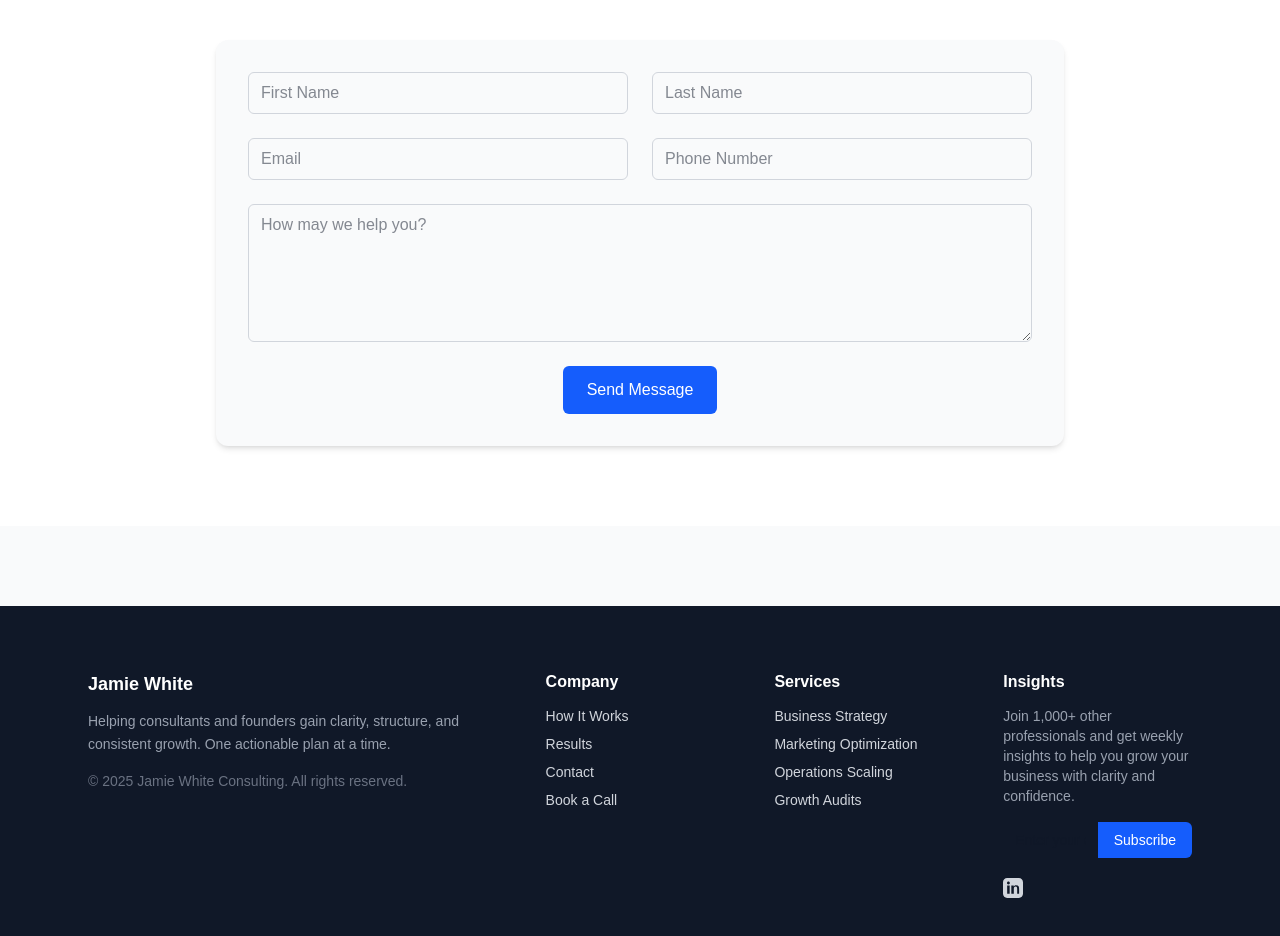
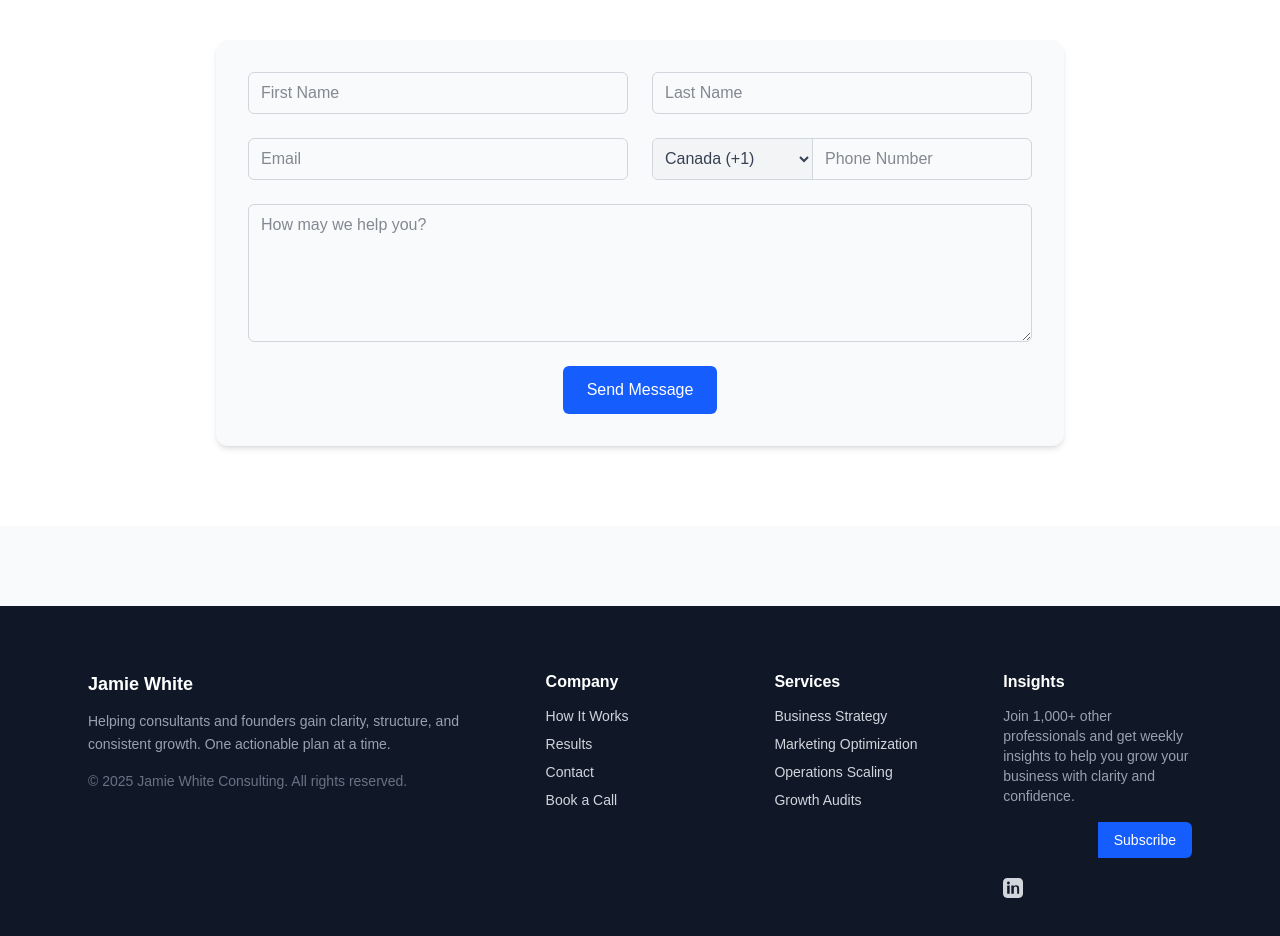
Before and after one commit to warlordtm/sbggroup, a Next.js app: page / in a window 1280 px wide. Shown: the part 3500-4436 px from the top of the page. Built offline with nearby package versions, Linux system fonts and the light colour scheme.

Commit message:
Update the website

```diff
--- a/src/app/api/contact/route.ts
+++ b/src/app/api/contact/route.ts
@@ -7,38 +7,19 @@ const resend = new Resend(process.env.RESEND_API_KEY);
 
 export async function POST(req: Request) {
   try {
-    const { firstName, lastName, email, message, phone } = await req.json();
+    const { firstName, email, message, phone } = await req.json();
 
-    if (!firstName || !email || !message) {
-      return NextResponse.json(
-        { success: false, error: "Missing required fields." },
-        { status: 400 }
-      );
-    }
-
-    const data = await resend.emails.send({
-      from: "Jamie Lee White Website <onboarding@resend.dev>",
-      to: "godwinbamisaye3@gmail.com",
+    await resend.emails.send({
+      from: "Portfolio Contact <onboarding@resend.dev>",
+      to: "bamisayegodwin7@gmail.com",
+      subject: `New message from ${firstName}`,
       replyTo: email,
-      subject: `New message from ${firstName} ${lastName || ""}`,
-      text: `
-New message received from the website contact form:
-
-Name: ${firstName} ${lastName || ""}
-Email: ${email}
-Phone: ${phone || "N/A"}
-
-Message:
-${message}
-      `,
+      text: `Email: ${email}\n\nMessage: ${message}, My phone number is ${phone}`,
     });
-
-    // ✅ log result for debugging
-    console.log("Email sent:", data);
 
     return NextResponse.json({ success: true });
   } catch (error) {
-    console.error("Email error:", error);
-    return NextResponse.json({ success: false, error: "Failed to send email" }, { status: 500 });
+    console.error(error);
+    return NextResponse.json({ success: false }, { status: 500 });
   }
 }
--- a/src/components/ContactForm.tsx
+++ b/src/components/ContactForm.tsx
@@ -8,14 +8,189 @@ export default function ContactForm() {
     firstName: "",
     lastName: "",
     email: "",
+    countryCode: "+1",
     phone: "",
     message: "",
   });
   const [status, setStatus] = useState("");
 
-  const handleChange = (e: React.ChangeEvent<HTMLInputElement | HTMLTextAreaElement>) => {
-    setFormData({ ...formData, [e.target.name]: e.target.value });
-  };
+  const countryCodes = [
+    { name: "Afghanistan", code: "+93" },
+    { name: "Albania", code: "+355" },
+    { name: "Algeria", code: "+213" },
+    { name: "Andorra", code: "+376" },
+    { name: "Angola", code: "+244" },
+    { name: "Argentina", code: "+54" },
+    { name: "Armenia", code: "+374" },
+    { name: "Australia", code: "+61" },
+    { name: "Austria", code: "+43" },
+    { name: "Azerbaijan", code: "+994" },
+    { name: "Bahamas", code: "+1-242" },
+    { name: "Bahrain", code: "+973" },
+    { name: "Bangladesh", code: "+880" },
+    { name: "Barbados", code: "+1-246" },
+    { name: "Belarus", code: "+375" },
+    { name: "Belgium", code: "+32" },
+    { name: "Belize", code: "+501" },
+    { name: "Benin", code: "+229" },
+    { name: "Bhutan", code: "+975" },
+    { name: "Bolivia", code: "+591" },
+    { name: "Bosnia and Herzegovina", code: "+387" },
+    { name: "Botswana", code: "+267" },
+    { name: "Brazil", code: "+55" },
+    { name: "Brunei", code: "+673" },
+    { name: "Bulgaria", code: "+359" },
+    { name: "Burkina Faso", code: "+226" },
+    { name: "Burundi", code: "+257" },
+    { name: "Cambodia", code: "+855" },
+    { name: "Cameroon", code: "+237" },
+    { name: "Canada", code: "+1" },
+    { name: "Cape Verde", code: "+238" },
+    { name: "Central African Republic", code: "+236" },
+    { name: "Chad", code: "+235" },
+    { name: "Chile", code: "+56" },
+    { name: "China", code: "+86" },
+    { name: "Colombia", code: "+57" },
+    { name: "Comoros", code: "+269" },
+    { name: "Congo (DRC)", code: "+243" },
+    { name: "Congo (Republic)", code: "+242" },
+    { name: "Costa Rica", code: "+506" },
+    { name: "Croatia", code: "+385" },
+    { name: "Cuba", code: "+53" },
+    { name: "Cyprus", code: "+357" },
+    { name: "Czech Republic", code: "+420" },
+    { name: "Denmark", code: "+45" },
+    { name: "Djibouti", code: "+253" },
+    { name: "Dominican Republic", code: "+1-809" },
+    { name: "Ecuador", code: "+593" },
+    { name: "Egypt", code: "+20" },
+    { name: "El Salvador", code: "+503" },
+    { name: "Equatorial Guinea", code: "+240" },
+    { name: "Eritrea", code: "+291" },
+    { name: "Estonia", code: "+372" },
+    { name: "Eswatini", code: "+268" },
+    { name: "Ethiopia", code: "+251" },
+    { name: "Fiji", code: "+679" },
+    { name: "Finland", code: "+358" },
+    { name: "France", code: "+33" },
+    { name: "Gabon", code: "+241" },
+    { name: "Gambia", code: "+220" },
+    { name: "Georgia", code: "+995" },
+    { name: "Germany", code: "+49" },
+    { name: "Ghana", code: "+233" },
+    { name: "Greece", code: "+30" },
+    { name: "Grenada", code: "+1-473" },
+    { name: "Guatemala", code: "+502" },
+    { name: "Guinea", code: "+224" },
+    { name: "Guinea-Bissau", code: "+245" },
+    { name: "Guyana", code: "+592" },
+    { name: "Haiti", code: "+509" },
+    { name: "Honduras", code: "+504" },
+    { name: "Hong Kong", code: "+852" },
+    { name: "Hungary", code: "+36" },
+    { name: "Iceland", code: "+354" },
+    { name: "India", code: "+91" },
+    { name: "Indonesia", code: "+62" },
+    { name: "Iran", code: "+98" },
+    { name: "Iraq", code: "+964" },
+    { name: "Ireland", code: "+353" },
+    { name: "Israel", code: "+972" },
+    { name: "Italy", code: "+39" },
+    { name: "Jamaica", code: "+1-876" },
+    { name: "Japan", code: "+81" },
+    { name: "Jordan", code: "+962" },
+    { name: "Kazakhstan", code: "+7" },
+    { name: "Kenya", code: "+254" },
+    { name: "Kuwait", code: "+965" },
+    { name: "Kyrgyzstan", code: "+996" },
+    { name: "Laos", code: "+856" },
+    { name: "Latvia", code: "+371" },
+    { name: "Lebanon", code: "+961" },
+    { name: "Lesotho", code: "+266" },
+    { name: "Liberia", code: "+231" },
+    { name: "Libya", code: "+218" },
+    { name: "Lithuania", code: "+370" },
+    { name: "Luxembourg", code: "+352" },
+    { name: "Madagascar", code: "+261" },
+    { name: "Malawi", code: "+265" },
+    { name: "Malaysia", code: "+60" },
+    { name: "Maldives", code: "+960" },
+    { name: "Mali", code: "+223" },
+    { name: "Malta", code: "+356" },
+    { name: "Mauritania", code: "+222" },
+    { name: "Mauritius", code: "+230" },
+    { name: "Mexico", code: "+52" },
+    { name: "Moldova", code: "+373" },
+    { name: "Monaco", code: "+377" },
+    { name: "Mongolia", code: "+976" },
+    { name: "Montenegro", code: "+382" },
+    { name: "Morocco", code: "+212" },
+    { name: "Mozambique", code: "+258" },
+    { name: "Namibia", code: "+264" },
+    { name: "Nepal", code: "+977" },
+    { name: "Netherlands", code: "+31" },
+    { name: "New Zealand", code: "+64" },
+    { name: "Nicaragua", code: "+505" },
+    { name: "Niger", code: "+227" },
+    { name: "Nigeria", code: "+234" },
+    { name: "North Korea", code: "+850" },
+    { name: "Norway", code: "+47" },
+    { name: "Oman", code: "+968" },
+    { name: "Pakistan", code: "+92" },
+    { name: "Palestine", code: "+970" },
+    { name: "Panama", code: "+507" },
+    { name: "Papua New Guinea", code: "+675" },
+    { name: "Paraguay", code: "+595" },
+    { name: "Peru", code: "+51" },
+    { name: "Philippines", code: "+63" },
+    { name: "Poland", code: "+48" },
+    { name: "Portugal", code: "+351" },
+    { name: "Qatar", code: "+974" },
+    { name: "Romania", code: "+40" },
+    { name: "Russia", code: "+7" },
+    { name: "Rwanda", code: "+250" },
+    { name: "Saudi Arabia", code: "+966" },
+    { name: "Senegal", code: "+221" },
+    { name: "Serbia", code: "+381" },
+    { name: "Seychelles", code: "+248" },
+    { name: "Sierra Leone", code: "+232" },
+    { name: "Singapore", code: "+65" },
+    { name: "Slovakia", code: "+421" },
+    { name: "Slovenia", code: "+386" },
+    { name: "Somalia", code: "+252" },
+    { name: "South Africa", code: "+27" },
+    { name: "South Korea", code: "+82" },
+    { name: "Spain", code: "+34" },
+    { name: "Sri Lanka", code: "+94" },
+    { name: "Sudan", code: "+249" },
+    { name: "Sweden", code: "+46" },
+    { name: "Switzerland", code: "+41" },
+    { name: "Syria", code: "+963" },
+    { name: "Taiwan", code: "+886" },
+    { name: "Tajikistan", code: "+992" },
+    { name: "Tanzania", code: "+255" },
+    { name: "Thailand", code: "+66" },
+    { name: "Togo", code: "+228" },
+    { name: "Trinidad and Tobago", code: "+1-868" },
+    { name: "Tunisia", code: "+216" },
+    { name: "Turkey", code: "+90" },
+    { name: "Uganda", code: "+256" },
+    { name: "Ukraine", code: "+380" },
+    { name: "United Arab Emirates", code: "+971" },
+    { name: "United Kingdom", code: "+44" },
+    { name: "United States", code: "+1" },
+    { name: "Uruguay", code: "+598" },
+    { name: "Uzbekistan", code: "+998" },
+    { name: "Venezuela", code: "+58" },
+    { name: "Vietnam", code: "+84" },
+    { name: "Yemen", code: "+967" },
+    { name: "Zambia", code: "+260" },
+    { name: "Zimbabwe", code: "+263" },
+  ];
+
+  const handleChange = (
+    e: React.ChangeEvent<HTMLInputElement | HTMLTextAreaElement | HTMLSelectElement>
+  ) => setFormData({ ...formData, [e.target.name]: e.target.value });
 
   const handleSubmit = async (e: React.FormEvent) => {
     e.preventDefault();
@@ -31,7 +206,14 @@ export default function ContactForm() {
       const data = await res.json();
       setStatus(data.message);
       if (res.ok) {
-        setFormData({ firstName: "", lastName: "", email: "", phone: "", message: "" });
+        setFormData({
+          firstName: "",
+          lastName: "",
+          email: "",
+          countryCode: "+1",
+          phone: "",
+          message: "",
+        });
       }
     } catch {
       setStatus("Something went wrong. Please try again.");
@@ -82,14 +264,31 @@ export default function ContactForm() {
             required
             className="border border-gray-300 rounded-md px-3 py-2 focus:ring-2 focus:ring-blue-500"
           />
+
+          {/* Full country list dropdown */}
+          <div className="flex border border-gray-300 rounded-md overflow-hidden focus-within:ring-2 focus-within:ring-blue-500">
+            <select
+              name="countryCode"
+              value={formData.countryCode}
+              onChange={handleChange}
+              className="bg-gray-100 text-gray-700 px-2 border-r border-gray-300 outline-none w-40"
+            >
+              {countryCodes.map((c) => (
+                <option key={`${c.code}-${c.name}`} value={c.code}>
+                  {c.name} ({c.code})
+                </option>
+              ))}
+            </select>
             <input
               name="phone"
+              type="tel"
               placeholder="Phone Number"
-            type="tel"
               value={formData.phone}
               onChange={handleChange}
-            className="border border-gray-300 rounded-md px-3 py-2 focus:ring-2 focus:ring-blue-500"
+              className="flex-1 px-3 py-2 outline-none"
             />
+          </div>
+
           <textarea
             name="message"
             placeholder="How may we help you?"
@@ -103,16 +302,14 @@ export default function ContactForm() {
           <div className="md:col-span-2 flex justify-center">
             <button
               type="submit"
-              className="bg-blue-600 hover:bg-blue-700 text-white font-medium px-6 py-3 rounded-md transition"
+              className="bg-blue-600 hover:bg-blue-700 text-white font-medium px-6 py-3 rounded-md cursor-pointer transition"
             >
               Send Message
             </button>
           </div>
         </form>
 
-        {status && (
-          <p className="text-center text-gray-600 mt-4">{status}</p>
-        )}
+        {status && <p className="text-center text-gray-600 mt-4">{status}</p>}
       </div>
     </motion.section>
   );
```
Lines whose indentation alone changed are shown as unchanged.
